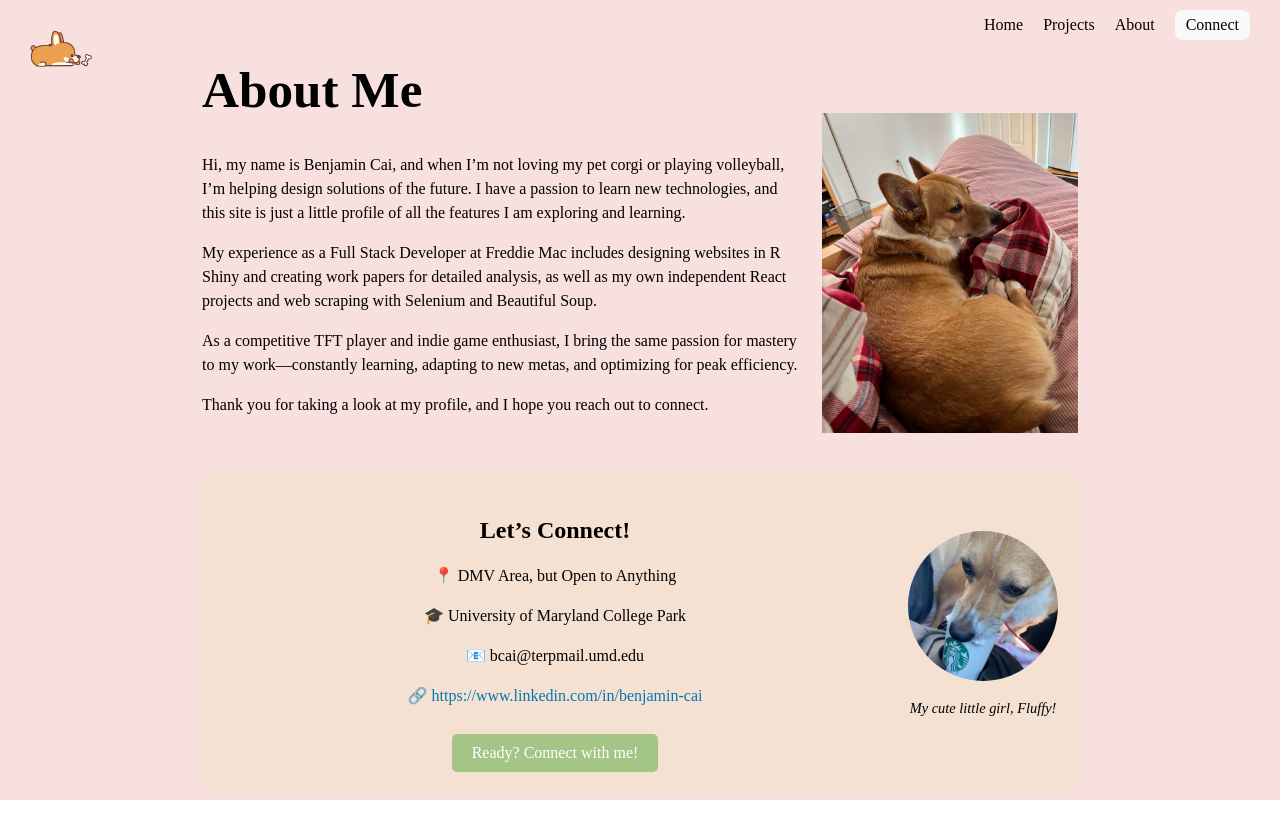
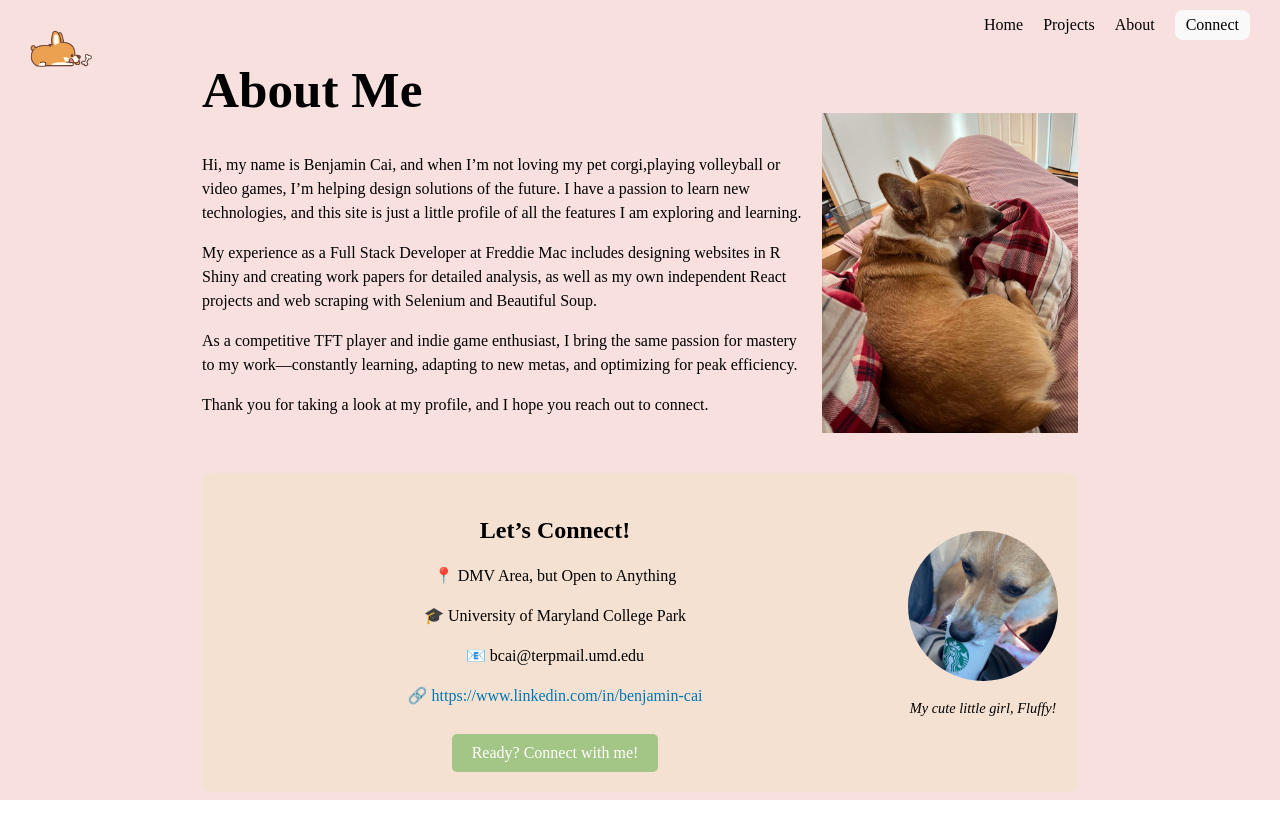
Before and after one commit to CaiBenjamin/personal_website, a React (Vite) app: page /about in a window 1280 px wide. Shown: the top 838 px of the page. Built offline with nearby package versions, Linux system fonts and the light colour scheme; a web font is replaced by a local one.

Commit message:
fixed about me

```diff
--- a/src/About.jsx
+++ b/src/About.jsx
@@ -7,7 +7,7 @@ function About() {
       <div style={{ display: 'flex', alignItems: 'flex-start' }}>
         <div style={{ flex: 1, textAlign: 'left', maxWidth: '600px' /* Adjust max width as needed */ }}>
           <h1>About Me</h1>
-          <p>Hi, my name is Benjamin Cai, and when I’m not loving my pet corgi or playing volleyball, I’m helping design solutions of the future. I have a passion to learn new technologies, and this site is just a little profile of all the features I am exploring and learning.</p>
+          <p>Hi, my name is Benjamin Cai, and when I’m not loving my pet corgi,playing volleyball or video games, I’m helping design solutions of the future. I have a passion to learn new technologies, and this site is just a little profile of all the features I am exploring and learning.</p>
           <p>My experience as a Full Stack Developer at Freddie Mac includes designing websites in R Shiny and creating work papers for detailed analysis, as well as my own independent React projects and web scraping with Selenium and Beautiful Soup.</p>
           <p>As a competitive TFT player and indie game enthusiast, I bring the same passion for mastery to my work—constantly learning, adapting to new metas, and optimizing for peak efficiency.</p>
           <p>Thank you for taking a look at my profile, and I hope you reach out to connect.</p>
```
